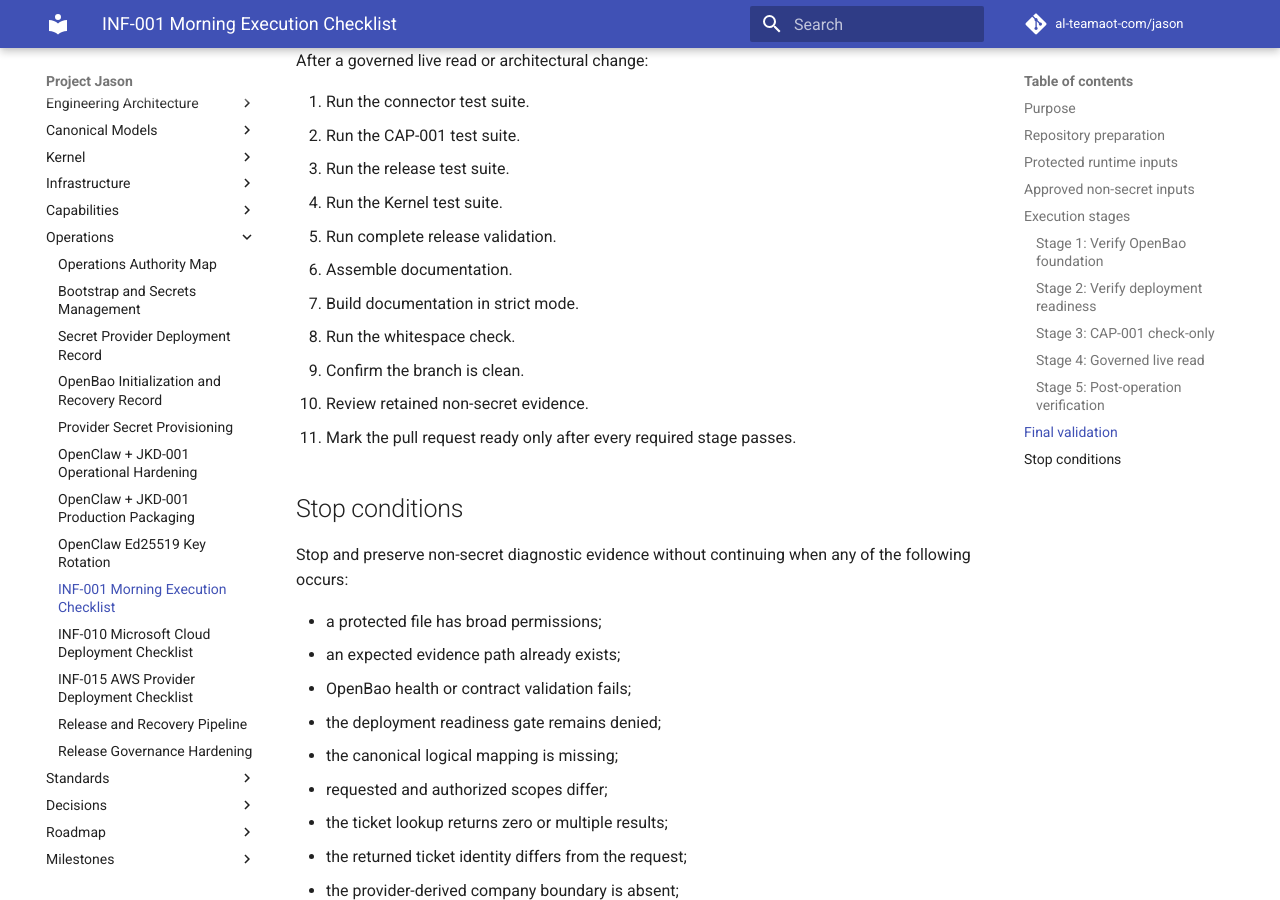
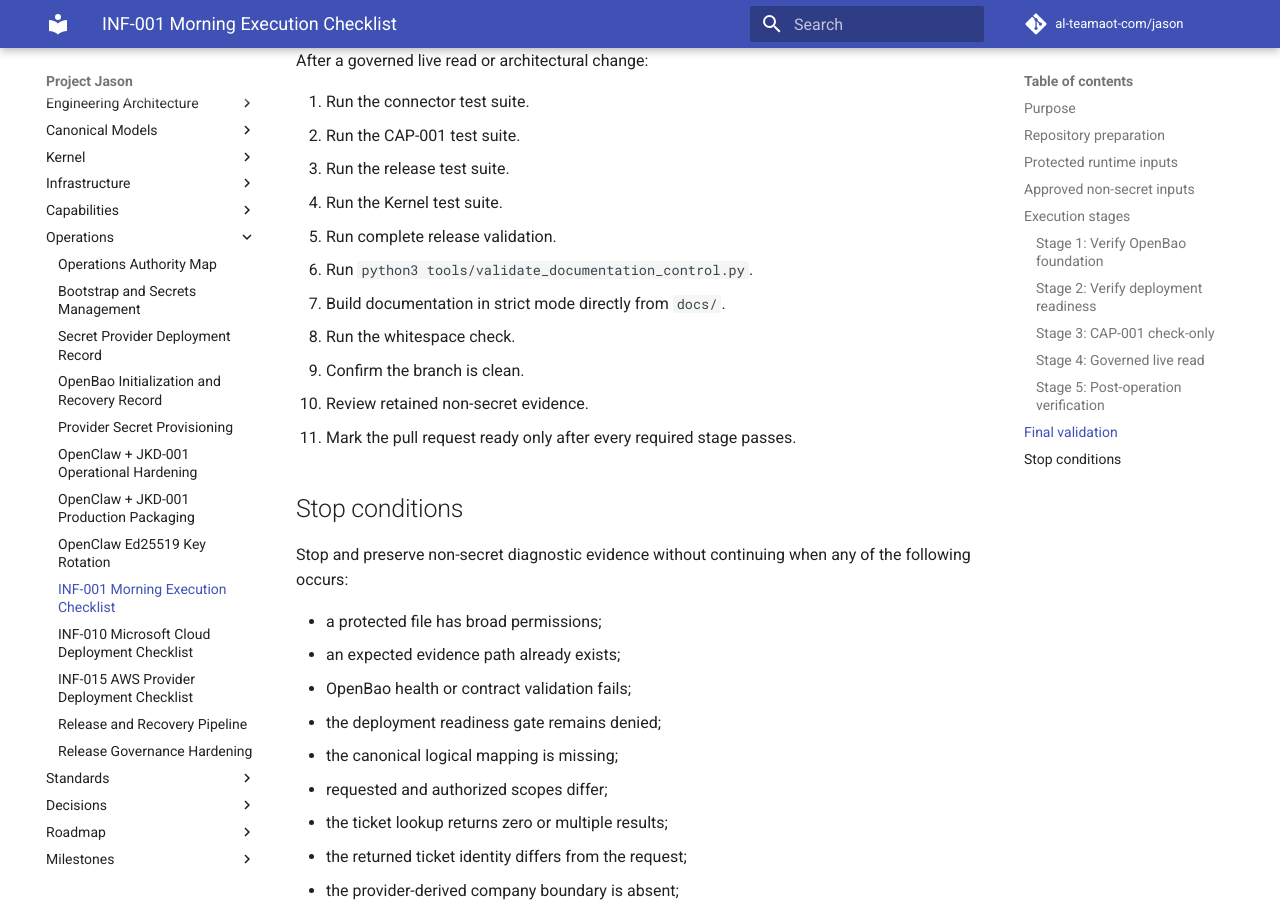
Before and after one commit to al-teamaot-com/jason, an MkDocs documentation site: the page built from docs/operations/INF-001-Morning-Execution-Checklist.md, in a window 1280 px wide and 900 px high, scrolled down 3376 px. Built offline with MkDocs 1.6.1 and Material for MkDocs 9.7.7, drawn with Linux system fonts in a browser that asks for light colours; comment, search, counter and statistics services are not loaded; some of the changed text lies outside the part shown.

Commit message:
Repair INF-001 current documentation paths

```diff
--- a/docs/operations/INF-001-Morning-Execution-Checklist.md
+++ b/docs/operations/INF-001-Morning-Execution-Checklist.md
@@ -68,7 +68,7 @@
 
 ### Stage 2: Verify deployment readiness
 
-Review `07-Operations/Jason-Secret-Provider-Deployment-Record.md` and run the readiness gate.
+Review `docs/operations/Jason-Secret-Provider-Deployment-Record.md` and run the readiness gate.
 
 The Autotask stage remains denied unless the record is ready and contains verified or explicitly approved values for backup, restore, operational ownership, escalation, and the canonical `autotask.readonly` mapping.
 
@@ -120,8 +120,8 @@
 3. Run the release test suite.
 4. Run the Kernel test suite.
 5. Run complete release validation.
-6. Assemble documentation.
-7. Build documentation in strict mode.
+6. Run `python3 tools/validate_documentation_control.py`.
+7. Build documentation in strict mode directly from `docs/`.
 8. Run the whitespace check.
 9. Confirm the branch is clean.
 10. Review retained non-secret evidence.
```
